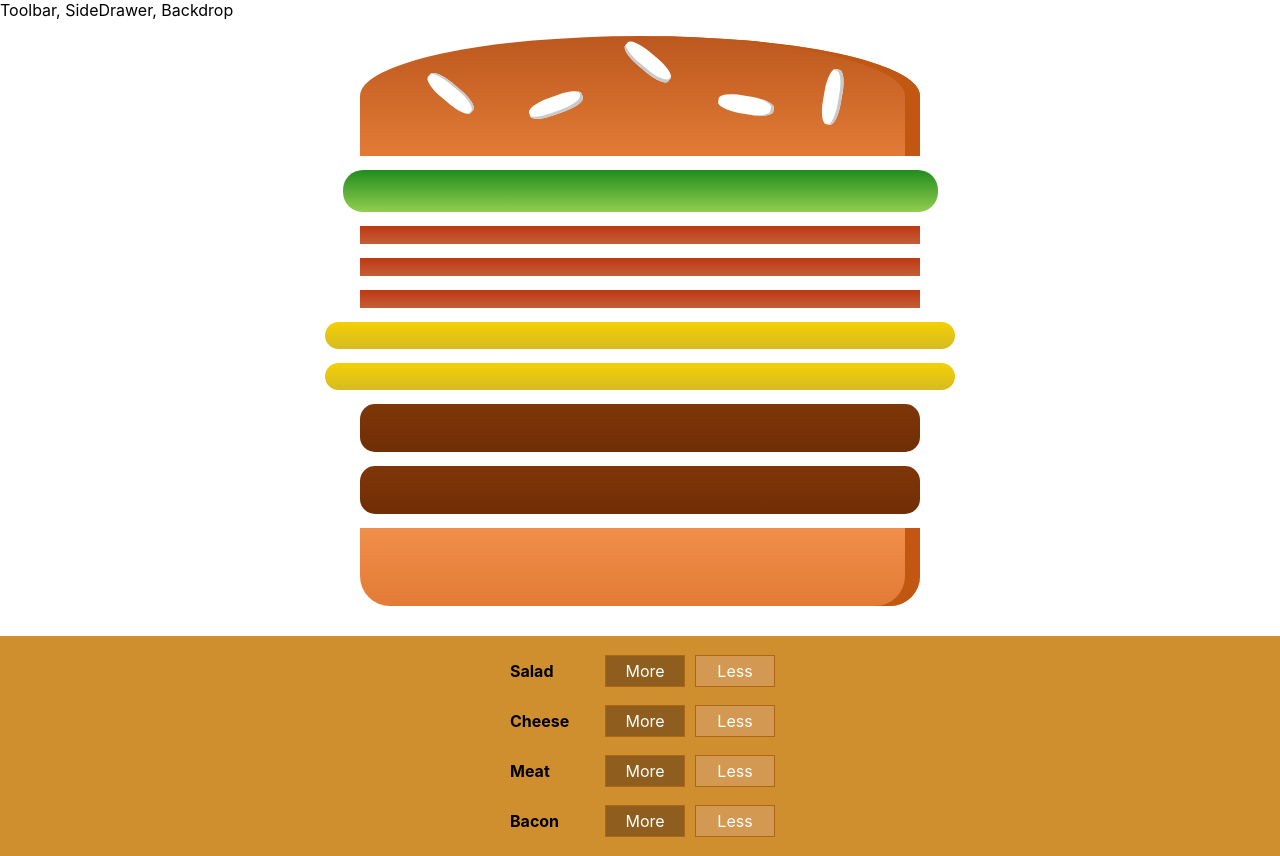
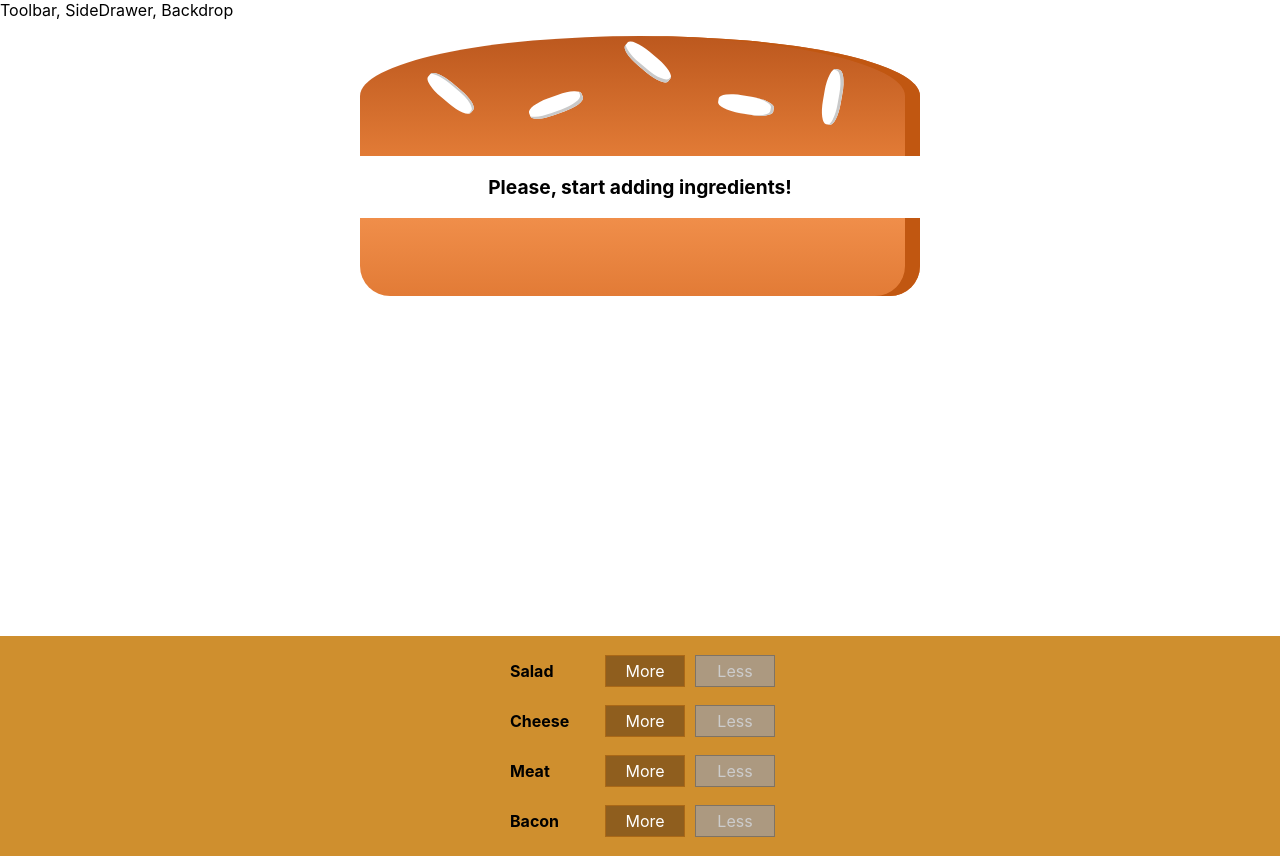
Before and after one commit to TyAssis/build-burguer, a React (Create React App) app: page / in a window 1280 px wide. Built offline with nearby package versions, Linux system fonts and the light colour scheme.

Commit message:
Add remove and add ingredients to BuildBurguer

```diff
--- a/src/components/BuildControls/BuildControl/BuildControl.js
+++ b/src/components/BuildControls/BuildControl/BuildControl.js
@@ -7,10 +7,10 @@ const buildControl = (props) => (
         <div className={classes.Label}>
             {props.label}
         </div>
-        <button className={classes.More}>
+        <button className={classes.More} onClick={props.added}>
             More
         </button>
-        <button className={classes.Less}>
+        <button className={classes.Less} onClick={props.removed} disabled={props.disabled}>
             Less
         </button>
     </div>
--- a/src/components/BuildControls/BuildControls.js
+++ b/src/components/BuildControls/BuildControls.js
@@ -14,7 +14,12 @@ const controls = [
 const buildControls = (props) => (
   <div className={classes.BuildControls}>
       {controls.map(control => (
-           <BuildControl key={control.label} label={control.label} />
+           <BuildControl
+            key={control.label}
+            label={control.label}
+            added={() => props.ingredientAdded(control.type)}
+            removed={() => props.ingredientRemoved(control.type)}
+            disabled={props.disabled[control.type]} />
       ))}
   </div>
 );
--- a/src/containers/BurguerBuilder/BurguerBuilder.js
+++ b/src/containers/BurguerBuilder/BurguerBuilder.js
@@ -3,6 +3,13 @@ import React, { Component } from 'react';
 import Aux from '../../hoc/Aux';
 import BuildControls from '../../components/BuildControls/BuildControls';
 import Burguer from '../../components/Burguer/Burguer';
+
+const INGREDIENTS_PRICES = {
+    salad: 0.5,
+    cheese: 0.4,
+    meat: 1.3,
+    bacon: 0.7
+}
 
 class BurguerBuilder extends Component {
 
@@ -12,18 +19,58 @@ class BurguerBuilder extends Component {
   }*/
   state = {
     ingredients: {
-      salad: 1,
-      bacon: 3,
-      cheese: 2,
-      meat: 2
+      salad: 0,
+      bacon: 0,
+      cheese: 0,
+      meat: 0
+    },
+    totalPrice: 4
+  }
+
+  addIngredientHandler = (type) => {
+    const oldCount = this.state.ingredients[type];
+    const updatedCount = oldCount + 1;
+    const updatedIngredients = {
+      ...this.state.ingredients
+    };
+    updatedIngredients[type] = updatedCount;
+    const priceAddition = INGREDIENTS_PRICES[type];
+    const oldPrice = this.state.totalPrice;
+    const newPrice = oldPrice + priceAddition;
+    this.setState({totalPrice: newPrice, ingredients: updatedIngredients});
+  }
+
+  removeIngredientHandler = (type) => {
+    const oldCount = this.state.ingredients[type];
+    if (oldCount <= 0) {
+      return;
     }
+    const updatedCount = oldCount - 1;
+    const updatedIngredients = {
+      ...this.state.ingredients
+    };
+    updatedIngredients[type] = updatedCount;
+    const priceDeduction = INGREDIENTS_PRICES[type];
+    const oldPrice = this.state.totalPrice;
+    const newPrice = oldPrice - priceDeduction;
+    this.setState({totalPrice: newPrice, ingredients: updatedIngredients});
   }
 
   render() {
+    const disabledInfo = {
+      ...this.state.ingredients
+    };
+    for (let key in disabledInfo) {
+      disabledInfo[key] = disabledInfo[key] <= 0;
+    }
+
     return (
       <Aux>
         <Burguer ingredients={this.state.ingredients}/>
-        <BuildControls />
+        <BuildControls
+          ingredientAdded={this.addIngredientHandler}
+          ingredientRemoved={this.removeIngredientHandler}
+          disabled={disabledInfo}/>
       </Aux>
     );
   }
```
